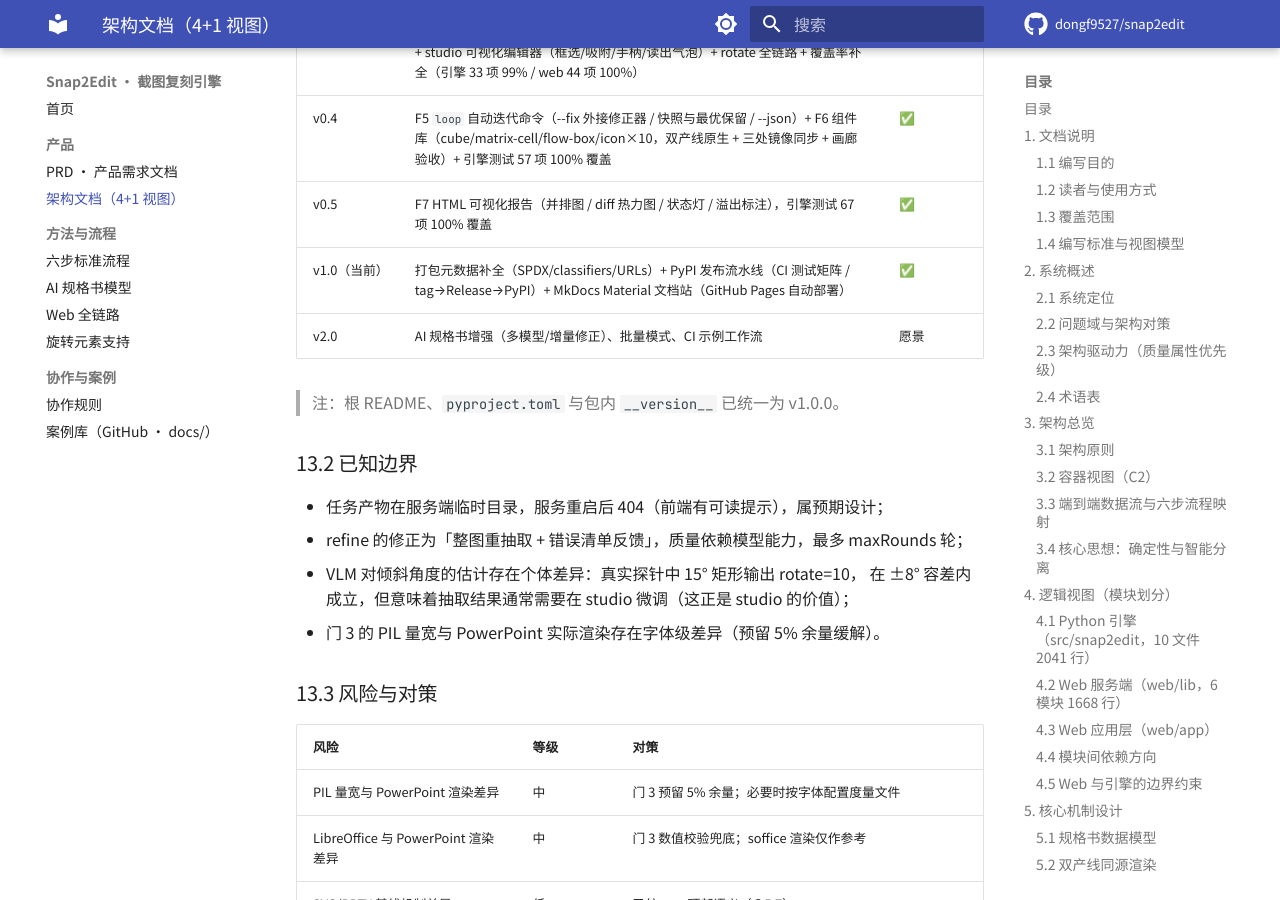
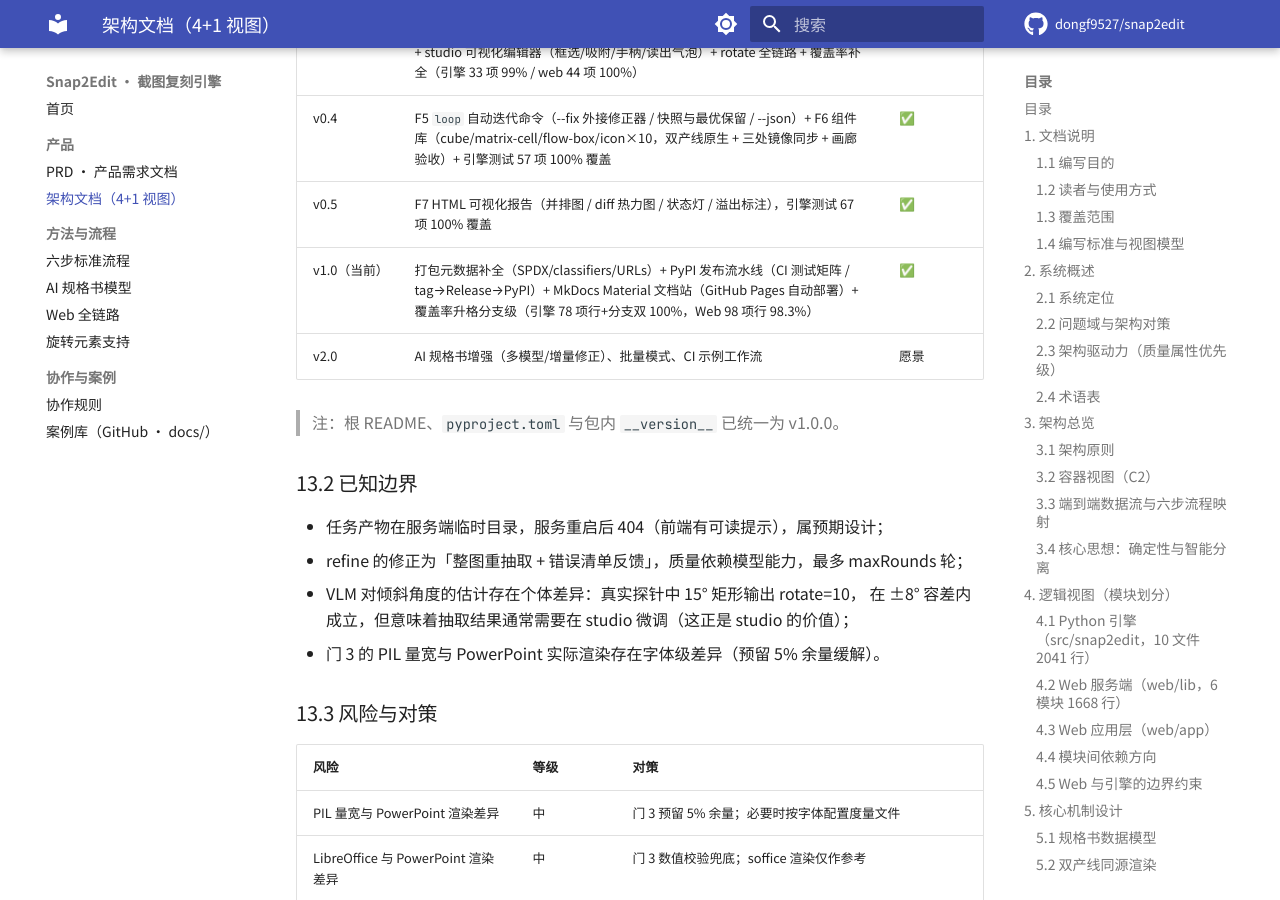
Before and after one commit to dongf9527/snap2edit, an MkDocs documentation site: the page built from docs/ARCHITECTURE.md, in a window 1280 px wide and 900 px high, scrolled down 24882 px. Built offline with MkDocs 1.6.1 and Material for MkDocs 9.7.7, drawn with Linux system fonts in a browser that asks for light colours; comment, search, counter and statistics services are not loaded; some of the changed text lies outside the part shown.

Commit message:
docs: 覆盖率数字与口径同步（引擎 78 项行+分支 100% / Web 98 项行 98.3%）
- PRD v1.0 里程碑行补覆盖率升格与两处健壮性修复记录
- ARCHITECTURE v1.6：日期/版本历史/§13.1 v1.0 行同步
- docs/index.md 项目状态表更新实测数字（Web 100% 表述不实，已纠正）
- README 路线 v1.0 条目补覆盖率内容

```diff
--- a/docs/ARCHITECTURE.md
+++ b/docs/ARCHITECTURE.md
@@ -2,9 +2,9 @@
 
 | 项 | 内容 |
 |---|---|
-| 文档版本 | v1.5（首版 v1.0） |
+| 文档版本 | v1.6（首版 v1.0） |
 | 系统版本 | v1.0.0（以 `pyproject.toml` 为准） |
-| 日期 | 2026-11-03（内容截至 v1.0.0 发布提交） |
+| 日期 | 2026-11-04（内容截至 v1.0.0 发布后覆盖率升格提交） |
 | 状态 | 随仓库维护，以仓库为准 |
 | 视图模型 | 4+1 视图（逻辑 / 进程 / 部署 / 数据 / 场景）+ C4 容器-组件分层 |
 | 关联文档 | 见 §14-C「关联文档索引」 |
@@ -824,7 +824,7 @@ greenlet 并发追踪，保证门 4 异步截图路径计入覆盖）。studio
 | v0.3 | Web 在线管线（/api/spec·build·refine·artifacts）+ JSON.parse 三层根治 + studio 可视化编辑器（框选/吸附/手柄/读出气泡）+ rotate 全链路 + 覆盖率补全（引擎 33 项 99% / web 44 项 100%） | ✅ |
 | v0.4 | F5 `loop` 自动迭代命令（--fix 外接修正器 / 快照与最优保留 / --json）+ F6 组件库（cube/matrix-cell/flow-box/icon×10，双产线原生 + 三处镜像同步 + 画廊验收）+ 引擎测试 57 项 100% 覆盖 | ✅ |
 | v0.5 | F7 HTML 可视化报告（并排图 / diff 热力图 / 状态灯 / 溢出标注），引擎测试 67 项 100% 覆盖 | ✅ |
-| v1.0（当前） | 打包元数据补全（SPDX/classifiers/URLs）+ PyPI 发布流水线（CI 测试矩阵 / tag→Release→PyPI）+ MkDocs Material 文档站（GitHub Pages 自动部署） | ✅ |
+| v1.0（当前） | 打包元数据补全（SPDX/classifiers/URLs）+ PyPI 发布流水线（CI 测试矩阵 / tag→Release→PyPI）+ MkDocs Material 文档站（GitHub Pages 自动部署）+ 覆盖率升格分支级（引擎 78 项行+分支双 100%，Web 98 项行 98.3%） | ✅ |
 | v2.0 | AI 规格书增强（多模型/增量修正）、批量模式、CI 示例工作流 | 愿景 |
 
 > 注：根 README、`pyproject.toml` 与包内 `__version__` 已统一为 v1.0.0。
@@ -910,3 +910,4 @@ rotate 归一化 = round((((deg % 360) + 360) % 360) × 10) / 10  # 双端同式
 | v1.3 | 2026-11-03 | 同步 v0.4.0（F5 loop 命令 + F6 组件库）：§4.1 模块表新增 components.py 并更新行数；§4.4 依赖图纳入 components 底座；§4.5 镜像表补组件库同源内容 |
 | v1.4 | 2026-11-03 | 同步 v0.5.0（F7 可视化报告）：§4.1 模块表新增 report.py 并更新 verify.py 行数；§4.4 依赖图纳入 report（延迟导入）；§5.3 补 report.html 报告层语义与 JSON 字段；§3.2 容器图、产物/CLI 表同步 |
 | v1.5 | 2026-11-03 | 同步 v1.0.0 发布：§13.1 里程碑补齐 v0.5/v1.0 状态；§7.1 部署拓扑纳入 PyPI 分发与 Pages 文档站；§7.2 安装方式补 PyPI 渠道 |
+| v1.6 | 2026-11-04 | 覆盖率升格分支级：引擎 14 处部分分支全部补齐（cli.py 边界 / 复合组件可选键 / _cjk_font 防御 / __main__ 守卫），修复 cmd_loop 两个健壮性缺陷；§13.1 v1.0 行同步 |
```
Also changed, not shown: README.md (+2 -1 lines), docs/PRD.md (+1 -1 lines), docs/index.md (+1 -1 lines).
